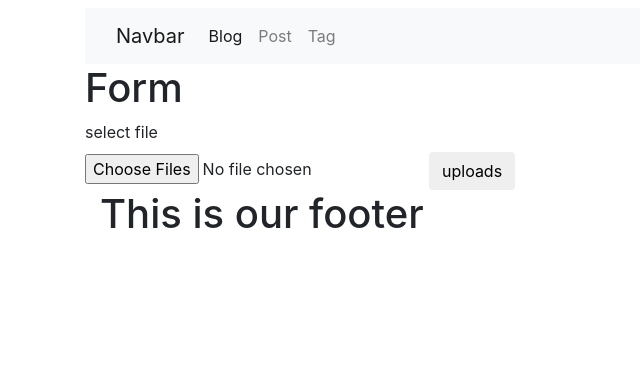
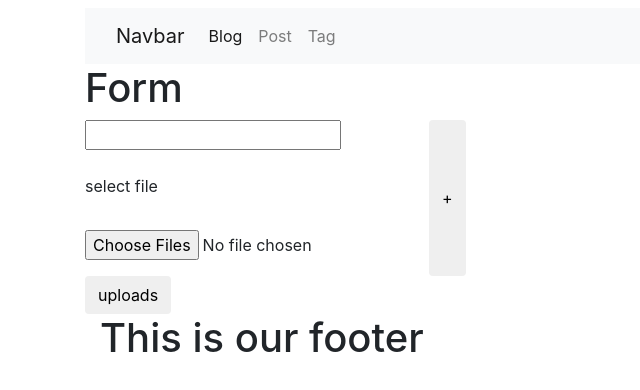
Before and after one commit to shaguftakhanum/reactt, a React (Create React App) app: page /blog/create in a window 1280 px wide. Shown: the top 390 px of the page, without its empty margins (0-640 px from the left). Built offline with nearby package versions, Linux system fonts and the light colour scheme.

Commit message:
commited

```diff
--- a/src/pages/Blog.js
+++ b/src/pages/Blog.js
@@ -60,9 +60,7 @@ const Blog = () => {
 						}
 					</tbody>
 				</table>
-				<Link to="/blog/create" element="<Create/>" >
-					<h1>post request</h1>
-				</Link>
+
 
 			</Layout>
 		</>
--- a/src/pages/Create.js
+++ b/src/pages/Create.js
@@ -2,46 +2,64 @@ import React, { Component } from "react";
 import axios from 'axios';
 import Layout from "../components/Layout/Layout";
 class Create extends Component {
-    state = {
-        file: []
+    constructor(props) {
+        super(props);
+        this.state = {
+            images: [],
+            name: "",
+            fileContent :1
+        }
     }
+
+     addmore = () => {
+        // let newfield = { images: [] }
+        // this.setState(...this.state, newfield)
+    }
+    handlechange=(e)=>{
+        let name=e.target.value;
+        this.setState({
+            ...this.state,
+            name:name
+        });
+    }
+
     handlefile(e) {
         let file = e.target.files[0];
+
         let formData = new FormData();
+
         formData.append('uploads', file);
+
+
 
         axios({
             method: 'post',
             url: 'http://localhost:8000/uploads',
-            data: formData
+            data: formData,
+
         })
-            .then(function ({data}) {
-                console.log("data=>", data);
+            .then(({ data }) => {
+                console.log('data =>', data);
+                this.setState({
+                    ...this.state,
+                    images: [...this.state.images, ...data.paths],
 
+
+                })
+                // console.log('data =>' , data);
             })
             .catch(function (error) {
                 console.log("error=>", error);
             });
-        // this.setState({ file: file });
-        // console.log('file=>', file)
     }
     handleclick(e) {
-        // console.log("Im here");
-        // console.log(this.state,"bswhb...")
-        // console.log("data =>",this.handleclick)
-        let file = this.state.file;
-        let formData = new FormData();
-        formData.append('uploads', file);
-        console.log('file=> ', file)
-
         axios({
             method: 'post',
-            url: 'http://localhost:8000/api/file/create',
-            data: formData
+            url: 'http://localhost:8000/api/blogs/create',
+            data: this.state
         })
-            .then(function (response) {
-                console.log("response=>", response);
-
+            .then(({ data }) => {
+                console.log('data =>', data);
             })
             .catch(function (error) {
                 console.log("error=>", error);
@@ -54,10 +72,17 @@ class Create extends Component {
                 <Layout>
                     <div className="Create">
                         <h1>Form</h1>
-                        <div>
+                        <div >
                             <form>
-                                <label >select file</label><br />
-                                <input  type="file" multiple name="file" onChange={(e) => this.handlefile(e)} />
+                                <div className="d-flex">
+                                <div className="form-group">
+                                     <input onChange={(e) => this.handlechange(e)} id="name"  name="name" type="text" /><br/><br/>
+                                    <label className="form-label">select file</label><br/><br/>
+
+                                    <input  type="file" multiple name="file[]" onChange={(e) => this.handlefile(e)} className="from-control" />
+                                </div>
+                                <button onClick={() => this.addmore()} type="button" class="btn">+</button>
+                                </div>
                                 <button onClick={(e) => this.handleclick(e)} type="button" className="btn">uploads</button>
                             </form>
                         </div>
```
